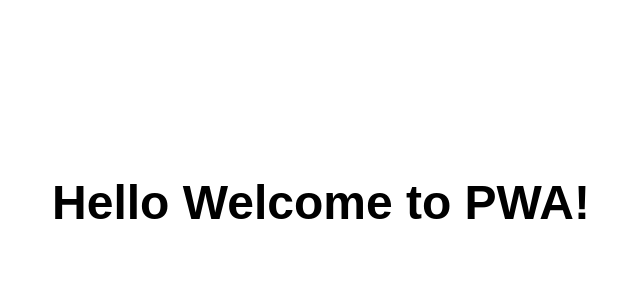
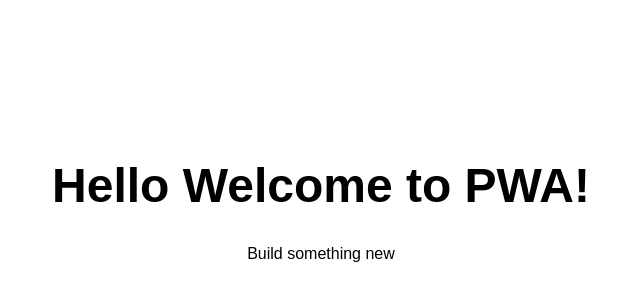
Before and after one commit to mamunme12/hello-pwa, a plain HTML site: page index.html in a window 1280 px wide. Shown: the part 198-498 px from the top of the page, without its empty margins (319-959 px from the left). Drawn offline with Linux system fonts and the light colour scheme.

```diff
--- a/index.html
+++ b/index.html
@@ -18,6 +18,7 @@
 <body class="fullscreen">
   <div class="container">
     <h1 class="title">Hello Welcome to PWA!</h1>
+	<p class="description">Build something new</p>
   </div>
   <script src="js/main.js"></script>
 </body>
```
